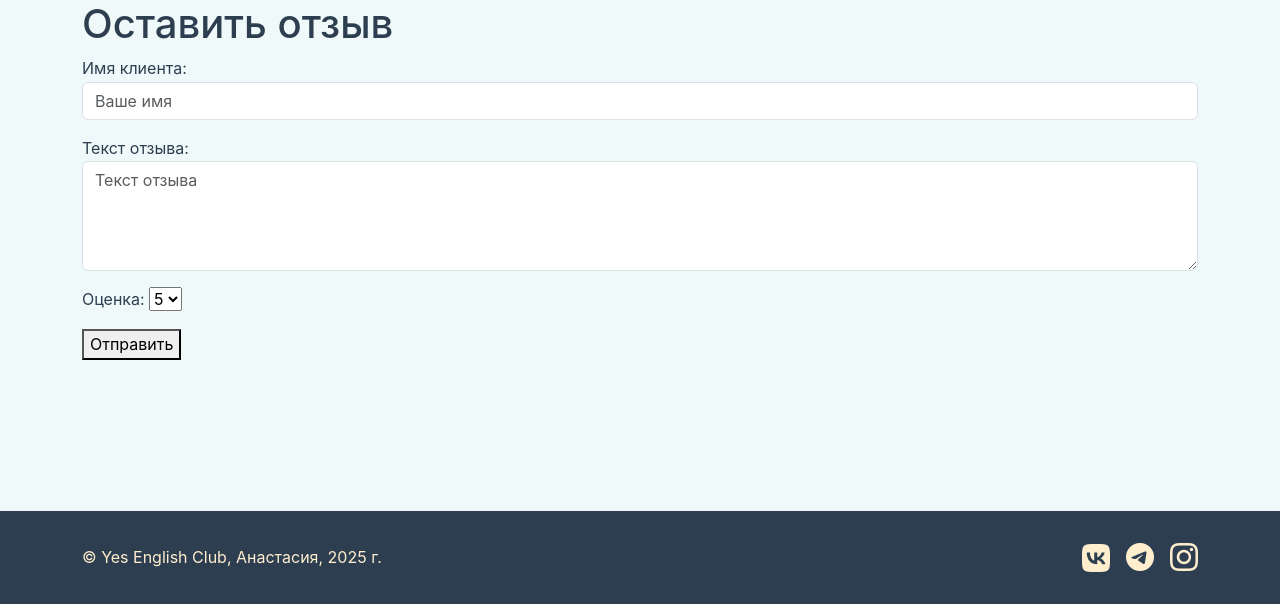
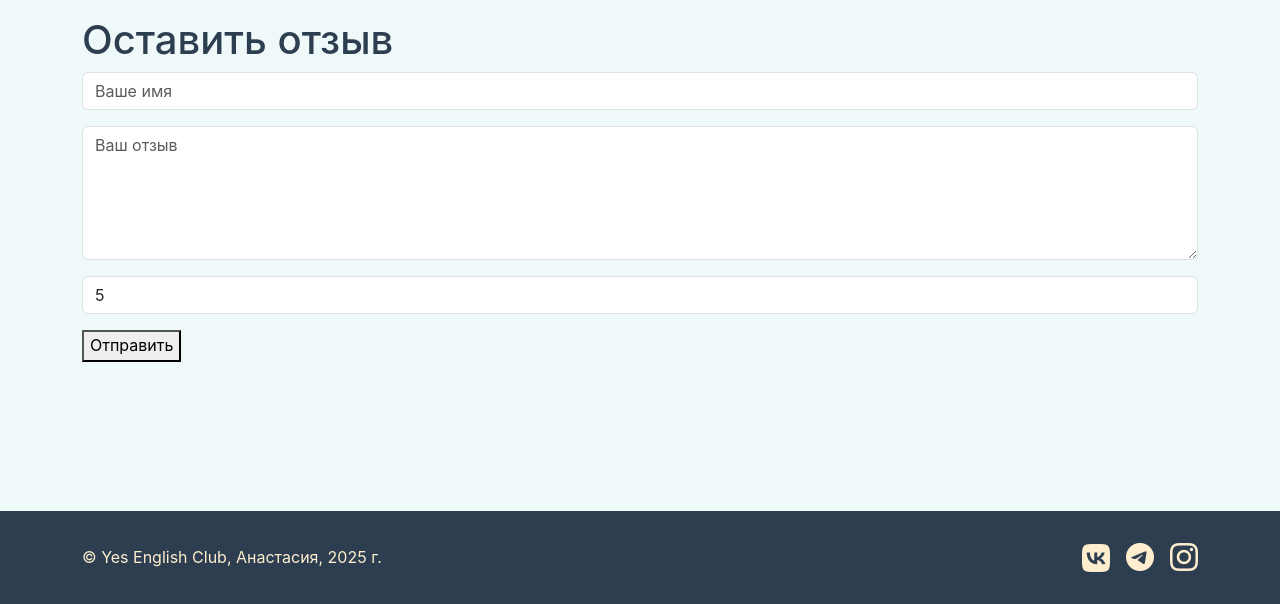
Before and after one commit to Ollie-00001/yes_english_club, a Django app: template core/templates/core/create_review.html in a window 1280 px wide. Shown: the part 196-800 px from the top of the page. Run offline with Django 5.2, Linux system fonts and the light colour scheme; the template is opened without the code that fills it: values that come from a table or form of the project are taken from there, others are empty; tables that the repository leaves empty hold one stand-in row (values such as "Sample post"); grey boxes marked "Sample" are stand-in pictures.

Commit message:
implement review form

```diff
--- a/core/forms.py
+++ b/core/forms.py
@@ -48,9 +48,27 @@ class ReviewForm(forms.ModelForm):
     class Meta:
         model = Review
         fields = ['client_name', 'text', 'rating']
+        labels = {
+            'client_name': '',
+            'text': '',
+            'rating': '',
+        }
         widgets = {
-            'client_name': forms.TextInput(attrs={'class': 'form-control', 'placeholder': 'Ваше имя'}),
-            'text': forms.Textarea(attrs={'class': 'form-control', 'placeholder': 'Текст отзыва', 'rows': 4}),
+            'client_name': forms.TextInput(attrs={
+                'placeholder': 'Ваше имя',
+                'class': 'form-control'
+            }),
+            'text': forms.Textarea(attrs={
+                'placeholder': 'Ваш отзыв',
+                'rows': 5,
+                'class': 'form-control'
+            }),
+            'rating': forms.NumberInput(attrs={
+                'placeholder': 'Ваша оценка',
+                'class': 'form-control',
+                'min': 1,
+                'max': 5
+            }),
         }
 
 class ServiceForm(forms.ModelForm):
--- a/core/templates/core/create_review.html
+++ b/core/templates/core/create_review.html
@@ -4,11 +4,23 @@
 {% block title %}Контакты{% endblock %}
 
 {% block content %}
-    <h1>Оставить отзыв</h1>
+<div class="form-review-container py-lg-3">
+    <div class="review-form-container">
+        <h1>Оставить отзыв</h1>
 
-    <form method="post" action="{% url 'create_review' %}">
-        {% csrf_token %}
-        {{ form.as_p }}
-        <button type="submit">Отправить</button>
-    </form>
+        <form method="post" action="{% url 'create_review' %}" class="review-form">
+            {% csrf_token %}
+            <div class="mb-3">
+                {{ form.client_name }}
+            </div>
+            <div class="mb-3">
+                {{ form.text }}
+            </div>
+            <div class="mb-3">
+                {{ form.rating }}
+            </div>
+            <button type="submit" class="btn-submit">Отправить</button>
+        </form>
+    </div>
+</div>
 {% endblock %}
```
